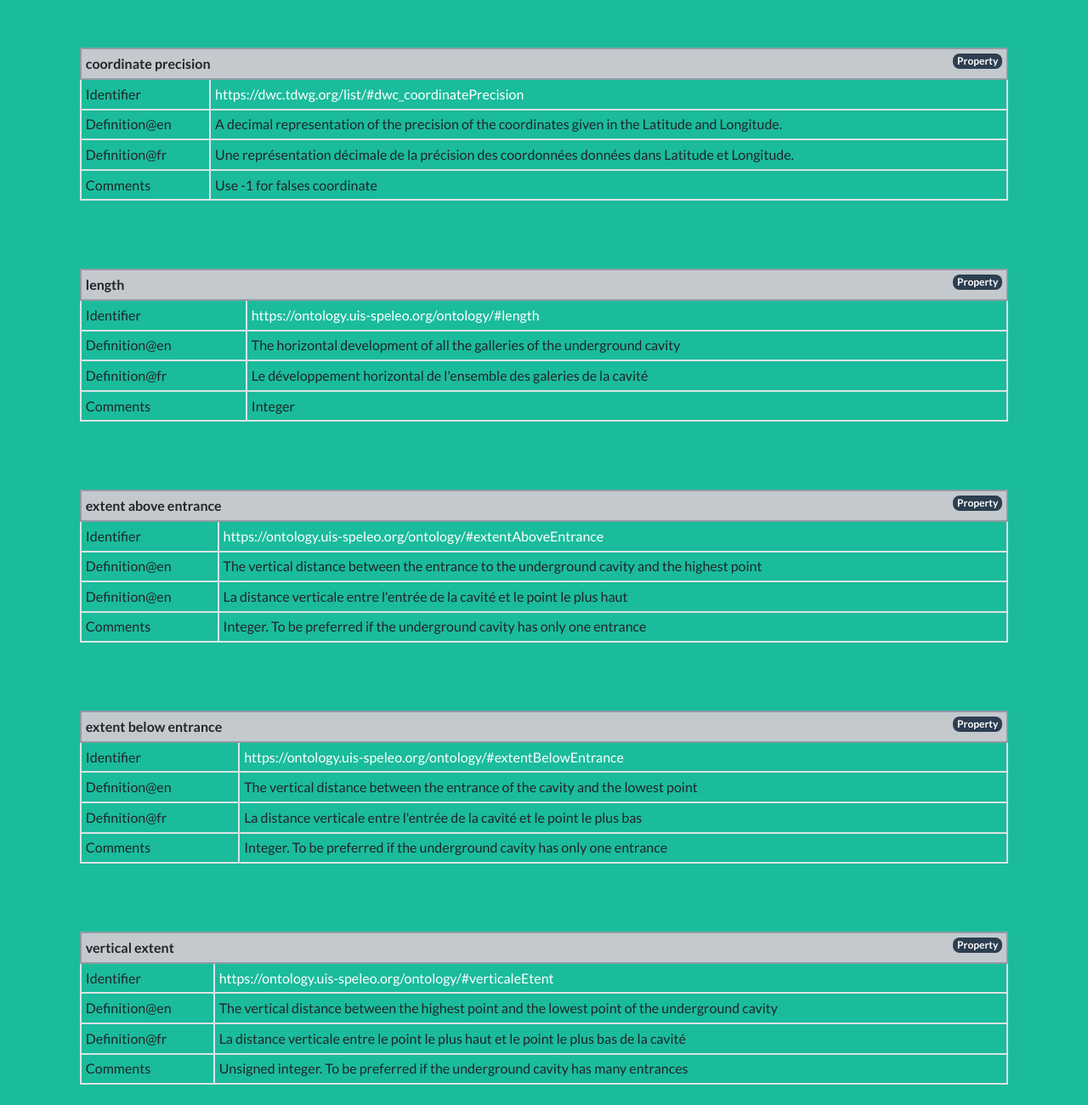
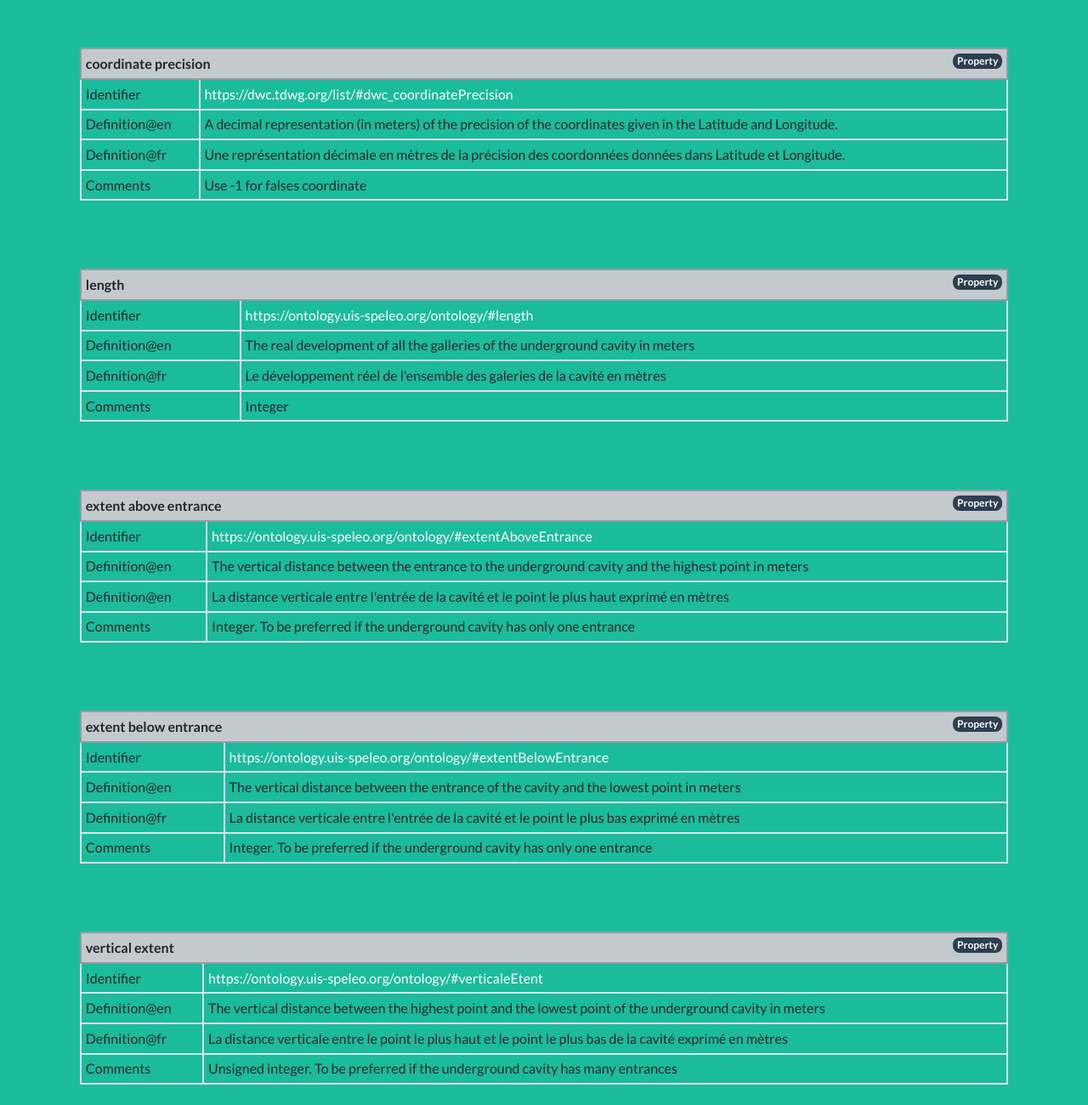
Before and after one commit to GrottoCenter/Karstlink-ontology, a plain HTML site: page ontology/index.html in a window 1280 px wide. Shown: the part 2940-4240 px from the top of the page at 85% size. Drawn offline with nearby package versions, Linux system fonts and the light colour scheme; files whose address does not match are found by name.

Commit message:
Add files via upload

```diff
--- a/ontology/index.html
+++ b/ontology/index.html
@@ -179,8 +179,8 @@
 					<tbody>
 						<tr class="table-secondary"><th colspan="2">coordinate precision <span class="badge badge-secondary float-right">Property</span></th></tr>
 						<tr><td class="theme-label">Identifier</td><td><a href="https://dwc.tdwg.org/list/#dwc_coordinatePrecision">https://dwc.tdwg.org/list/#dwc_coordinatePrecision</a></td></tr>
-						<tr><td class="theme-label">Definition@en</td><td>A decimal representation of the precision of the coordinates given in the Latitude and Longitude.</td></tr>
-						<tr><td class="theme-label">Definition@fr</td><td>Une représentation décimale de la précision des coordonnées données dans Latitude et Longitude.</td></tr>
+						<tr><td class="theme-label">Definition@en</td><td>A decimal representation (in meters) of the precision of the coordinates given in the Latitude and Longitude.</td></tr>
+						<tr><td class="theme-label">Definition@fr</td><td>Une représentation décimale en mètres de la précision des coordonnées données dans Latitude et Longitude.</td></tr>
 						<tr><td class="theme-label">Comments</td><td>Use -1 for falses coordinate</td></tr>
 					</tbody>
 				</table>
@@ -190,8 +190,8 @@
 					<tbody>
 						<tr class="table-secondary"><th colspan="2">length <span class="badge badge-secondary float-right">Property</span></th></tr>
 						<tr><td class="theme-label">Identifier</td><td><a href="https://ontology.uis-speleo.org/ontology/#length">https://ontology.uis-speleo.org/ontology/#length</a></td></tr>
-						<tr><td class="theme-label">Definition@en</td><td>The horizontal development of all the galleries of the underground cavity</td></tr>
-						<tr><td class="theme-label">Definition@fr</td><td>Le développement horizontal de l'ensemble des galeries de la cavité</td></tr>
+						<tr><td class="theme-label">Definition@en</td><td>The real development of all the galleries of the underground cavity in meters</td></tr>
+						<tr><td class="theme-label">Definition@fr</td><td>Le développement réel de l'ensemble des galeries de la cavité en mètres</td></tr>
 						<tr><td class="theme-label">Comments</td><td>Integer</td></tr>
 					</tbody>
 				</table>
@@ -201,8 +201,8 @@
 					<tbody>
 						<tr class="table-secondary"><th colspan="2">extent above entrance <span class="badge badge-secondary float-right">Property</span></th></tr>
 						<tr><td class="theme-label">Identifier</td><td><a href="https://ontology.uis-speleo.org/ontology/#extentAboveEntrance">https://ontology.uis-speleo.org/ontology/#extentAboveEntrance</a></td></tr>
-						<tr><td class="theme-label">Definition@en</td><td>The vertical distance between the entrance to the underground cavity and the highest point</td></tr>
-						<tr><td class="theme-label">Definition@en</td><td>La distance verticale entre l'entrée de la cavité et le point le plus haut</td></tr>
+						<tr><td class="theme-label">Definition@en</td><td>The vertical distance between the entrance to the underground cavity and the highest point in meters</td></tr>
+						<tr><td class="theme-label">Definition@en</td><td>La distance verticale entre l'entrée de la cavité et le point le plus haut exprimé en mètres</td></tr>
 						<tr><td class="theme-label">Comments</td><td>Integer. To be preferred if the underground cavity has only one entrance</td></tr>
 					</tbody>
 				</table>
@@ -212,8 +212,8 @@
 					<tbody>
 						<tr class="table-secondary"><th colspan="2">extent below entrance <span class="badge badge-secondary float-right">Property</span></th></tr>
 						<tr><td class="theme-label">Identifier</td><td><a href="https://ontology.uis-speleo.org/ontology/#extentBelowEntrance">https://ontology.uis-speleo.org/ontology/#extentBelowEntrance</a></td></tr>
-						<tr><td class="theme-label">Definition@en</td><td>The vertical distance between the entrance of the cavity and the lowest point</td></tr>
-						<tr><td class="theme-label">Definition@fr</td><td>La distance verticale entre l'entrée de la cavité et le point le plus bas</td></tr>
+						<tr><td class="theme-label">Definition@en</td><td>The vertical distance between the entrance of the cavity and the lowest point in meters</td></tr>
+						<tr><td class="theme-label">Definition@fr</td><td>La distance verticale entre l'entrée de la cavité et le point le plus bas exprimé en mètres</td></tr>
 						<tr><td class="theme-label">Comments</td><td>Integer. To be preferred if the underground cavity has only one entrance</td></tr>
 					</tbody>
 				</table>
@@ -223,8 +223,8 @@
 					<tbody>
 						<tr class="table-secondary"><th colspan="2">vertical extent <span class="badge badge-secondary float-right">Property</span></th></tr>
 						<tr><td class="theme-label">Identifier</td><td><a href="https://ontology.uis-speleo.org/ontology/#verticalExtent">https://ontology.uis-speleo.org/ontology/#verticaleEtent</a></td></tr>
-						<tr><td class="theme-label">Definition@en</td><td>The vertical distance between the highest point and the lowest point of the underground cavity</td></tr>
-						<tr><td class="theme-label">Definition@fr</td><td>La distance verticale entre le point le plus haut et le point le plus bas de la cavité</td></tr>
+						<tr><td class="theme-label">Definition@en</td><td>The vertical distance between the highest point and the lowest point of the underground cavity in meters</td></tr>
+						<tr><td class="theme-label">Definition@fr</td><td>La distance verticale entre le point le plus haut et le point le plus bas de la cavité exprimé en mètres</td></tr>
 						<tr><td class="theme-label">Comments</td><td>Unsigned integer. To be preferred if the underground cavity has many entrances</td></tr>
 					</tbody>
 				</table>
```
